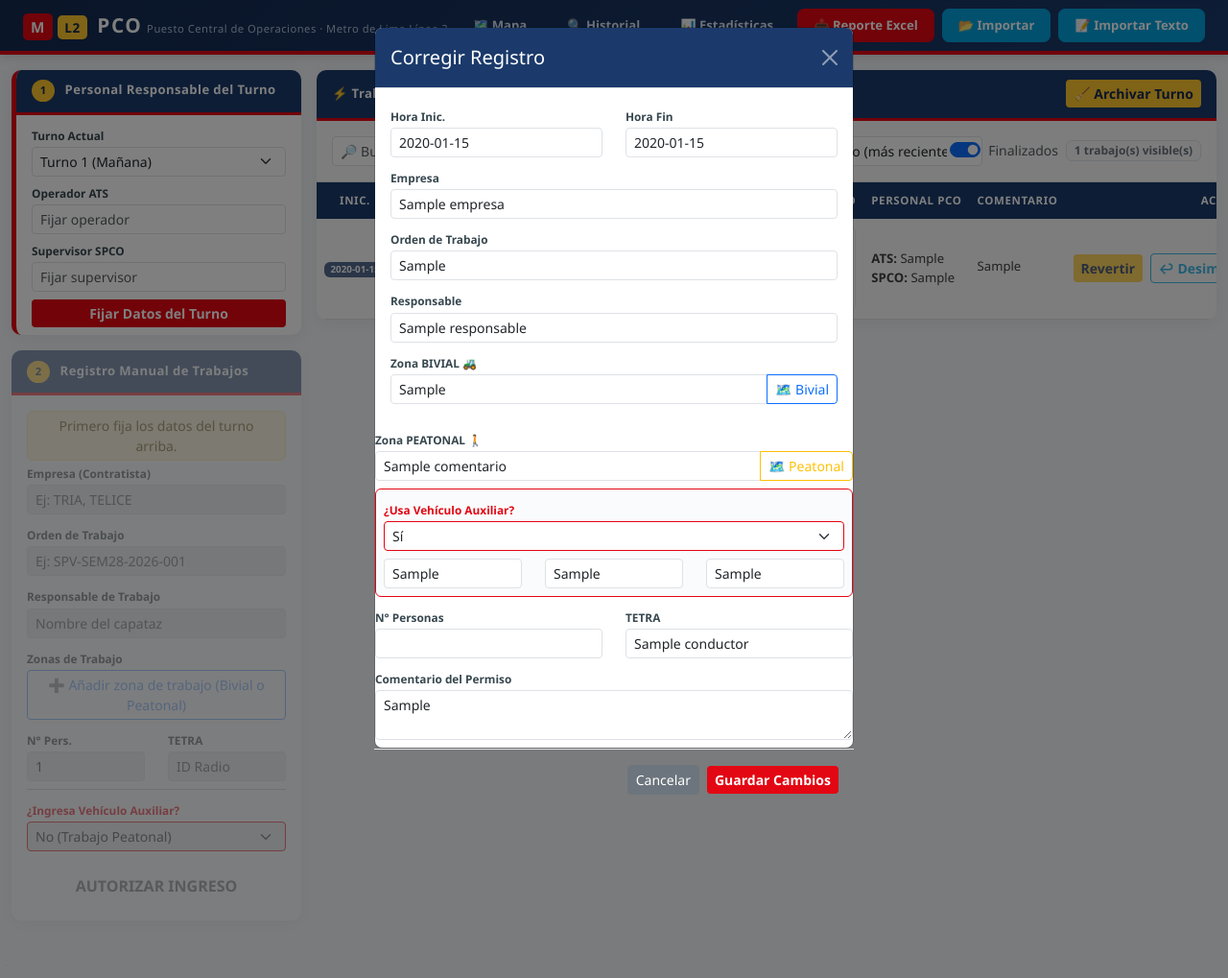
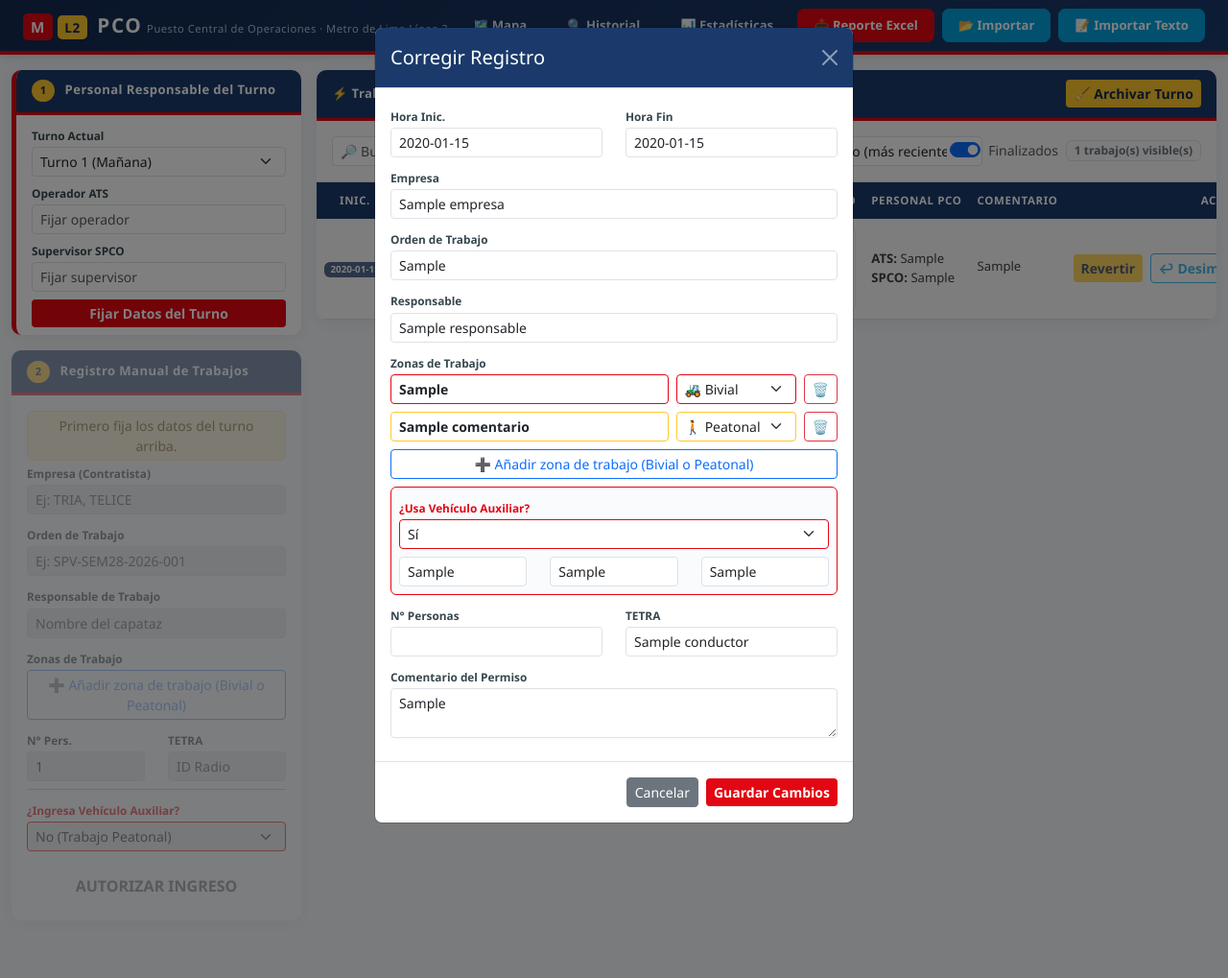
Before and after one commit to ArdalaxDown/pco-app, a Flask app: page / in a window 1280 px wide, after a click on "Corregir". Shown: the whole page at 96% size. Run offline with Flask 3, Linux system fonts and the light colour scheme; a database or web service that is not in the repository returns one stand-in record (values such as "Sample title"); some libraries are stand-ins or nearby versions.

Commit message:
Edit modal: zonas dinámicas con selector tipo + color borde + hidden fields

```diff
--- a/templates/index.html
+++ b/templates/index.html
@@ -644,20 +644,39 @@
                         <div class="mb-2"><label class="form-label-l2">Orden de Trabajo</label><input type="text" class="form-control form-control-sm" name="orden_trabajo" value="{{ r[4] }}"></div>
                         <div class="mb-2"><label class="form-label-l2">Responsable</label><input type="text" class="form-control form-control-sm" name="responsable" value="{{ r[5] }}" required></div>
 <div class="mb-2">
-                            <label class="form-label-l2">Zona BIVIAL 🚜</label>
-                            <div class="input-group input-group-sm">
-                                <input type="text" class="form-control form-control-sm" id="inputUbicacionEdit{{ r[0] }}" name="ubicacion_zona" value="{{ r[6] }}" placeholder="Opcional si hay zona peatonal">
-                                <button type="button" class="btn btn-sm btn-outline-primary" onclick="abrirSelectorZona('inputUbicacionEdit{{ r[0] }}', 'bivial')" title="Elegir zonas biviales en el mapa">🗺️ Bivial</button>
+                            <label class="form-label-l2">Zonas de Trabajo</label>
+                            <div id="editZonasContainer{{ r[0] }}">
+                                {% if r[6] or (r[21] if r[21] else '') %}
+                                    {% if r[6] %}
+                                    <div class="zona-entry d-flex gap-2 mb-2">
+                                        <input type="text" class="form-control form-control-sm fw-bold zona-input" style="border-color: var(--ml-red);" name="zonas_trabajo[]" value="{{ r[6] }}" placeholder="Ej: E20->E24 + TK1">
+                                        <select class="form-select form-select-sm zona-tipo" style="width: auto; border-color: var(--ml-red);" name="zonas_tipo[]">
+                                            <option value="bivial" selected>🚜 Bivial</option>
+                                            <option value="peatonal">🚶 Peatonal</option>
+                                        </select>
+                                        <button type="button" class="btn btn-sm btn-outline-danger" onclick="eliminarZona(this)">🗑️</button>
+                                    </div>
+                                    {% endif %}
+                                    {% if r[21] %}
+                                    <div class="zona-entry d-flex gap-2 mb-2">
+                                        <input type="text" class="form-control form-control-sm fw-bold zona-input" style="border-color: var(--ml-yellow);" name="zonas_trabajo[]" value="{{ r[21] }}" placeholder="Ej: D1 + D2 + PTSA">
+                                        <select class="form-select form-select-sm zona-tipo" style="width: auto; border-color: var(--ml-yellow);" name="zonas_tipo[]">
+                                            <option value="bivial">🚜 Bivial</option>
+                                            <option value="peatonal" selected>🚶 Peatonal</option>
+                                        </select>
+                                        <button type="button" class="btn btn-sm btn-outline-danger" onclick="eliminarZona(this)">🗑️</button>
+                                    </div>
+                                    {% endif %}
+                                {% endif %}
                             </div>
+                            <button type="button" class="btn btn-sm btn-outline-primary w-100" onclick="agregarZonaEdit({{ r[0] }})">
+                                ➕ Añadir zona de trabajo (Bivial o Peatonal)
+                            </button>
                         </div>
-                        </div>
-                        <div class="mb-2">
-                            <label class="form-label-l2">Zona PEATONAL 🚶</label>
-                            <div class="input-group input-group-sm">
-                                <input type="text" class="form-control form-control-sm" id="inputUbicacionEditPeatonal{{ r[0] }}" name="ubicacion_zona_peatonal" value="{{ r[21] if r[21] else '' }}">
-                                <button type="button" class="btn btn-sm btn-outline-warning" onclick="abrirSelectorZona('inputUbicacionEditPeatonal{{ r[0] }}', 'peatonal')" title="Elegir zonas peatonales en el mapa">🗺️ Peatonal</button>
-                            </div>
-                        </div>
+
+                        <!-- Hidden fields para compatibilidad backend -->
+                        <input type="hidden" name="ubicacion_zona" id="hiddenEditUbicacionZona{{ r[0] }}" value="{{ r[6] }}">
+                        <input type="hidden" name="ubicacion_zona_peatonal" id="hiddenEditUbicacionZonaPeatonal{{ r[0] }}" value="{{ r[21] if r[21] else '' }}">
 
                         <div class="p-2 border rounded mb-2" style="border-color:var(--ml-red)!important;background:#FAFBFC;">
                             <label class="form-label-l2" style="color:var(--ml-red);">¿Usa Vehículo Auxiliar?</label>
@@ -867,14 +886,76 @@
 
         // Validar zonas en modal de edición (Corregir)
         function validarZonasEdit(form) {
-            const ubicacion_zona = form.querySelector('[name="ubicacion_zona"]').value;
-            const ubicacion_zona_peatonal = form.querySelector('[name="ubicacion_zona_peatonal"]').value;
-
-            if (!ubicacion_zona.trim() && !ubicacion_zona_peatonal.trim()) {
+            const container = form.querySelector('[id^="editZonasContainer"]');
+            const inputs = container.querySelectorAll('.zona-input');
+
+            let tieneContenido = false;
+            inputs.forEach(inp => {
+                if (inp.value.trim()) tieneContenido = true;
+            });
+
+            if (!tieneContenido) {
                 alert('⚠️ Debe ingresar al menos una zona (Bivial o Peatonal)');
                 return false;
             }
+
+            // Preparar hidden fields antes de enviar
+            const entradas = container.querySelectorAll('.zona-entry');
+            const biviales = [];
+            const peatonales = [];
+
+            entradas.forEach(entry => {
+                const input = entry.querySelector('.zona-input');
+                const select = entry.querySelector('.zona-tipo');
+                if (input && input.value.trim()) {
+                    if (select && select.value === 'peatonal') {
+                        peatonales.push(input.value.trim());
+                    } else {
+                        biviales.push(input.value.trim());
+                    }
+                }
+            });
+
+            // Actualizar hidden fields del form
+            const idMatch = form.action.match(/\/editar\/(\d+)/);
+            if (idMatch) {
+                const id = idMatch[1];
+                document.getElementById('hiddenEditUbicacionZona' + id).value = biviales.join(' + ');
+                document.getElementById('hiddenEditUbicacionZonaPeatonal' + id).value = peatonales.join(' + ');
+            }
+
             return true;
+        }
+
+        // Añadir zona en modal de edición
+        function agregarZonaEdit(registroId) {
+            const container = document.getElementById('editZonasContainer' + registroId);
+            const div = document.createElement('div');
+            div.className = 'zona-entry d-flex gap-2 mb-2';
+            div.innerHTML = `
+                <input type="text" class="form-control form-control-sm fw-bold zona-input" style="border-color: var(--ml-red);" name="zonas_trabajo[]" placeholder="Ej: E20->E24 + TK1">
+                <select class="form-select form-select-sm zona-tipo" style="width: auto; border-color: var(--ml-red);" name="zonas_tipo[]">
+                    <option value="bivial" selected>🚜 Bivial</option>
+                    <option value="peatonal">🚶 Peatonal</option>
+                </select>
+                <button type="button" class="btn btn-sm btn-outline-danger" onclick="eliminarZona(this)">🗑️</button>
+            `;
+            container.appendChild(div);
+
+            // Actualizar color de borde al cambiar tipo
+            const select = div.querySelector('.zona-tipo');
+            const input = div.querySelector('.zona-input');
+            select.addEventListener('change', () => {
+                if (select.value === 'peatonal') {
+                    input.style.borderColor = 'var(--ml-yellow)';
+                    select.style.borderColor = 'var(--ml-yellow)';
+                    input.name = 'zonas_peatonal[]';
+                } else {
+                    input.style.borderColor = 'var(--ml-red)';
+                    select.style.borderColor = 'var(--ml-red)';
+                    input.name = 'zonas_bivial[]';
+                }
+            });
         }
 
         document.addEventListener('DOMContentLoaded', () => {
```
